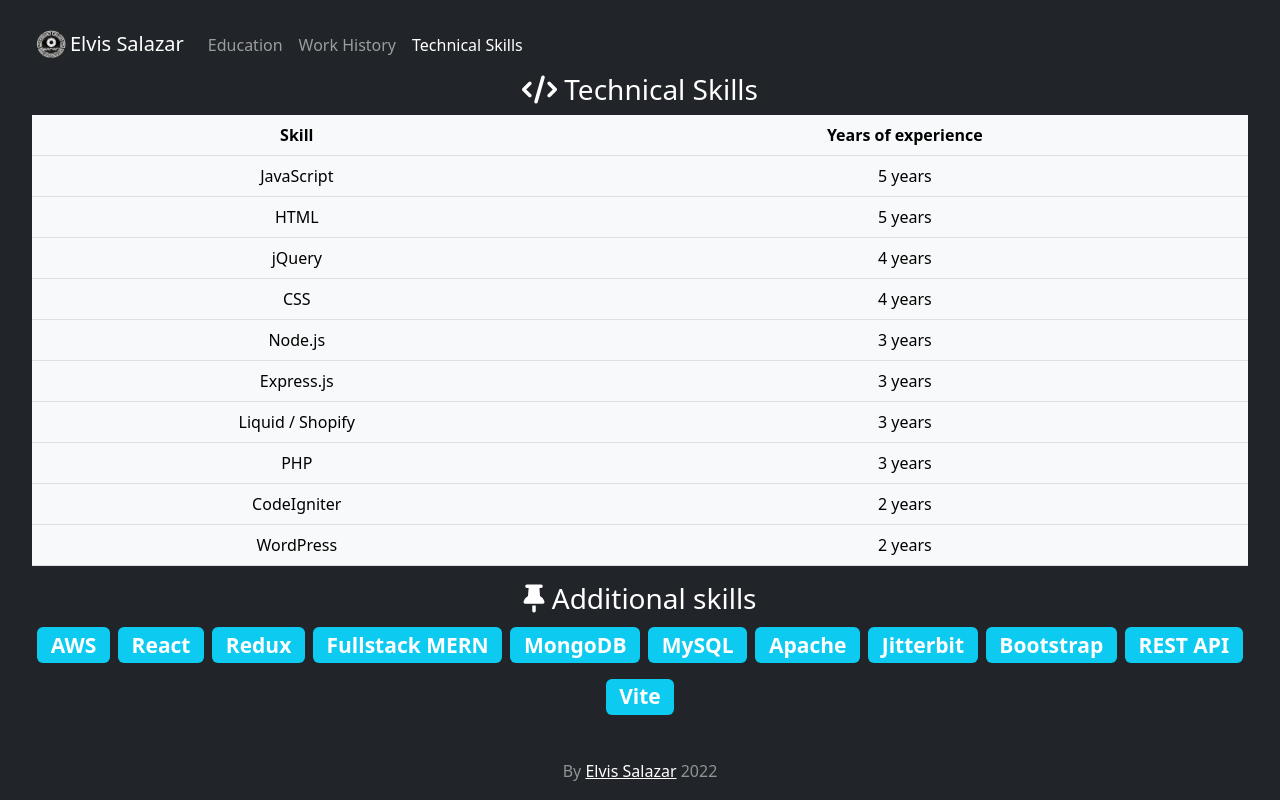
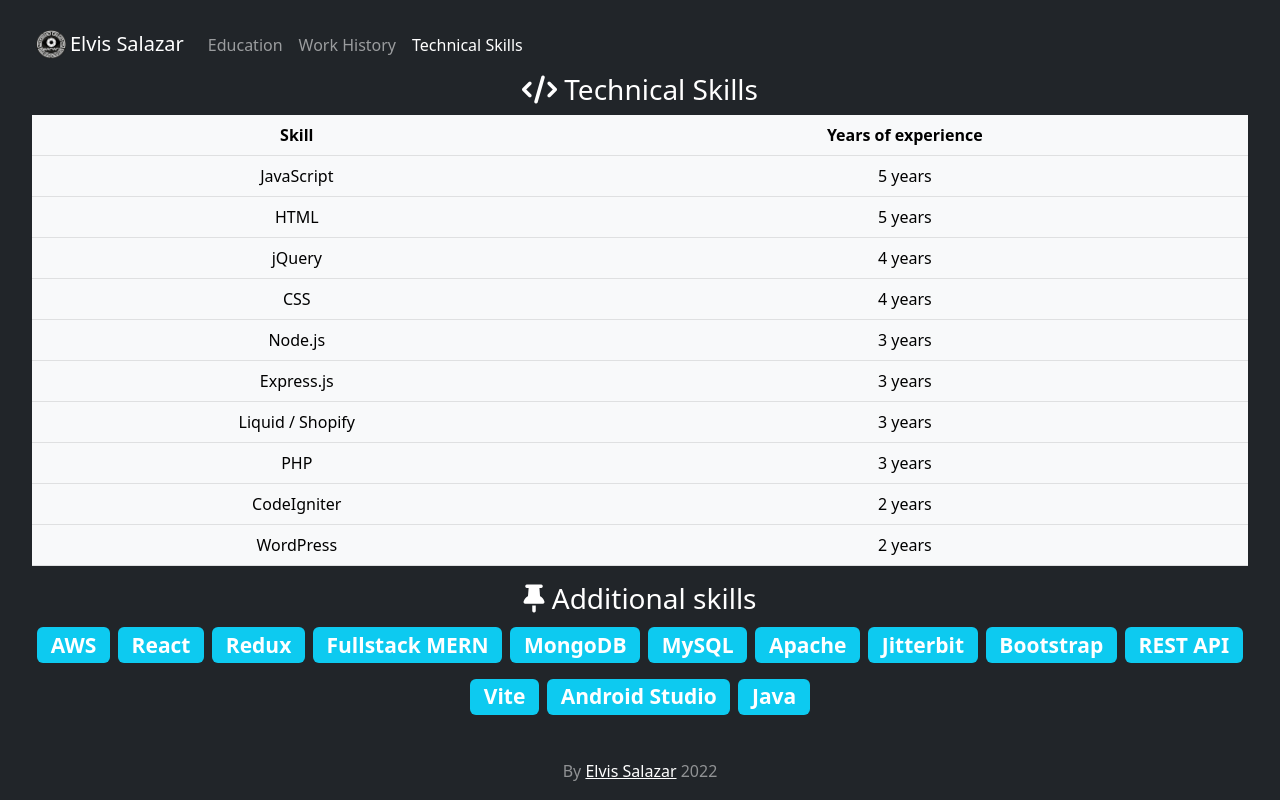
Before and after one commit to elvis-tec/cv-app, a React (Vite) app: page /#/techs in a window 1280 px wide. Built offline with nearby package versions, Linux system fonts and the light colour scheme.

Commit message:
Additional skills updated

```diff
--- a/src/person/pages/TechSkillsPage.jsx
+++ b/src/person/pages/TechSkillsPage.jsx
@@ -71,6 +71,8 @@
                     <h3><span className="badge bg-info m-1">Bootstrap</span></h3>
                     <h3><span className="badge bg-info m-1">REST API</span></h3>
                     <h3><span className="badge bg-info m-1">Vite</span></h3>
+                    <h3><span className="badge bg-info m-1">Android Studio</span></h3>
+                    <h3><span className="badge bg-info m-1">Java</span></h3>
                 </div>
             </div>
         </div>
```
